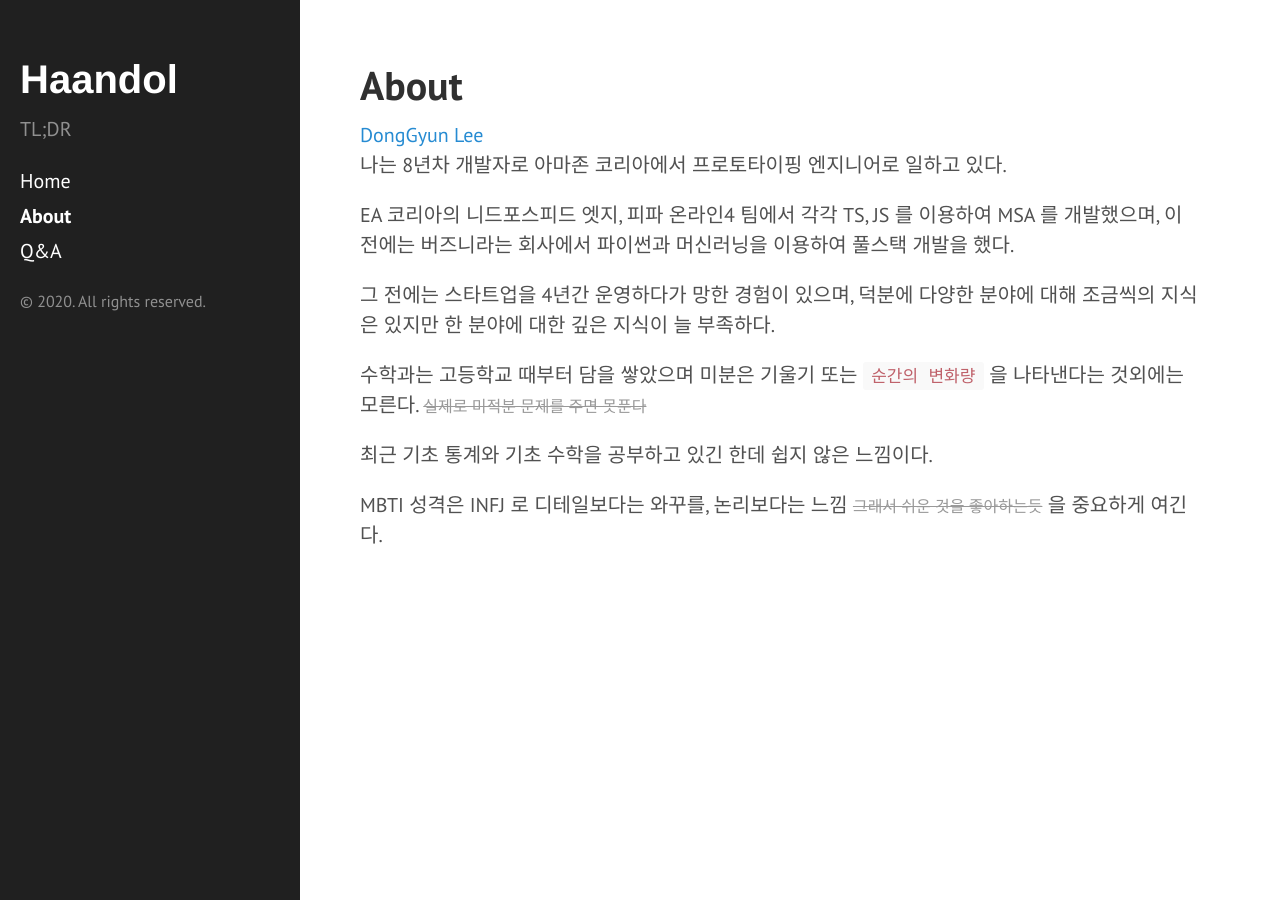
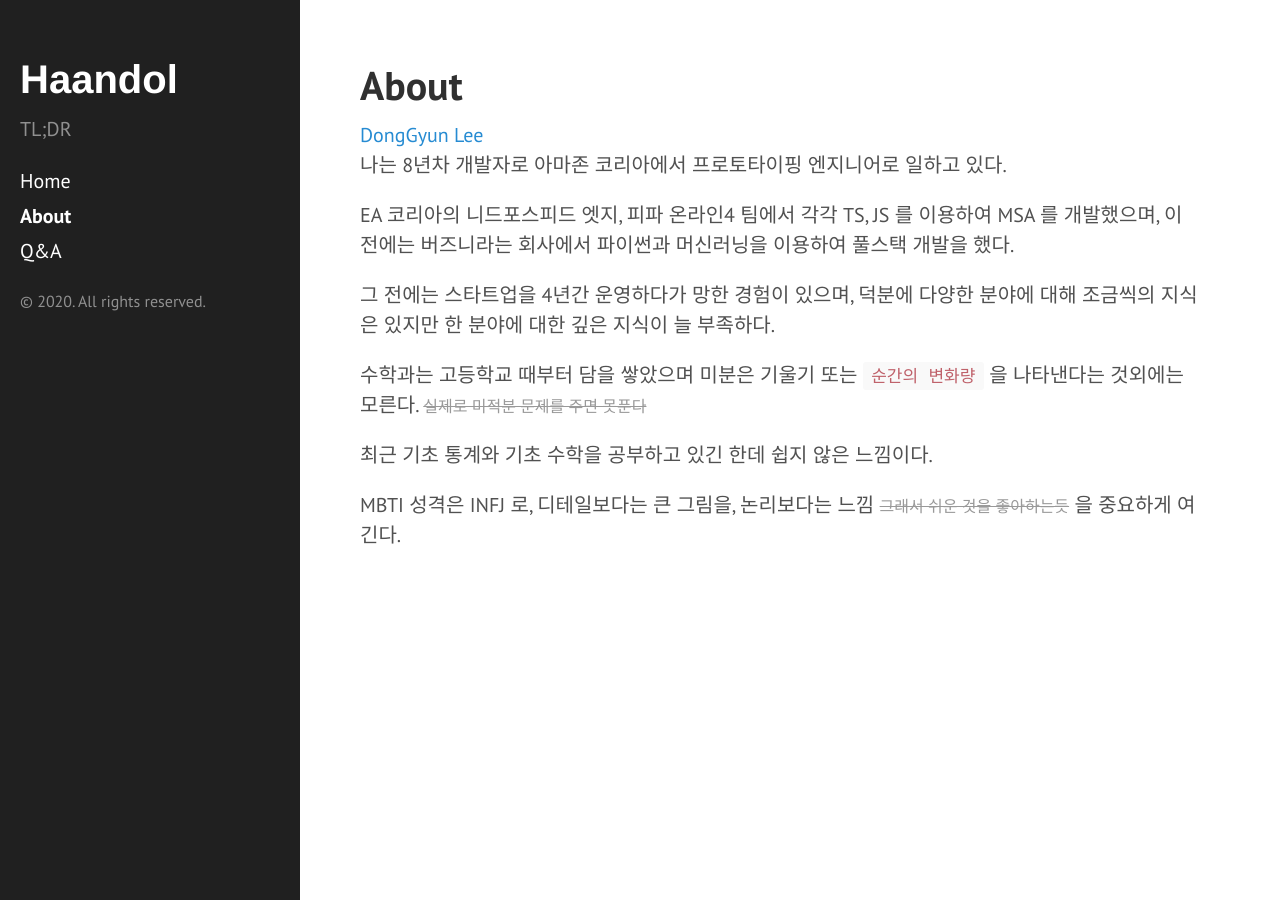
Before and after one commit to haandol/haandol.github.com, a Jekyll site: the page built from about.md, in a window 1280 px wide. Built offline with Jekyll 4.4.1, drawn with Linux system fonts in a browser that asks for light colours; comment, search, counter and statistics services are not loaded.

Commit message:
modify about

```diff
--- a/about.md
+++ b/about.md
@@ -20,4 +20,4 @@ EA 코리아의 니드포스피드 엣지, 피파 온라인4 팀에서 각각 TS
 
 최근 기초 통계와 기초 수학을 공부하고 있긴 한데 쉽지 않은 느낌이다.
 
-MBTI 성격은 INFJ 로 디테일보다는 와꾸를, 논리보다는 느낌 ~~그래서 쉬운 것을 좋아하는듯~~ 을 중요하게 여긴다.
+MBTI 성격은 INFJ 로, 디테일보다는 큰 그림을, 논리보다는 느낌 ~~그래서 쉬운 것을 좋아하는듯~~ 을 중요하게 여긴다.
```
